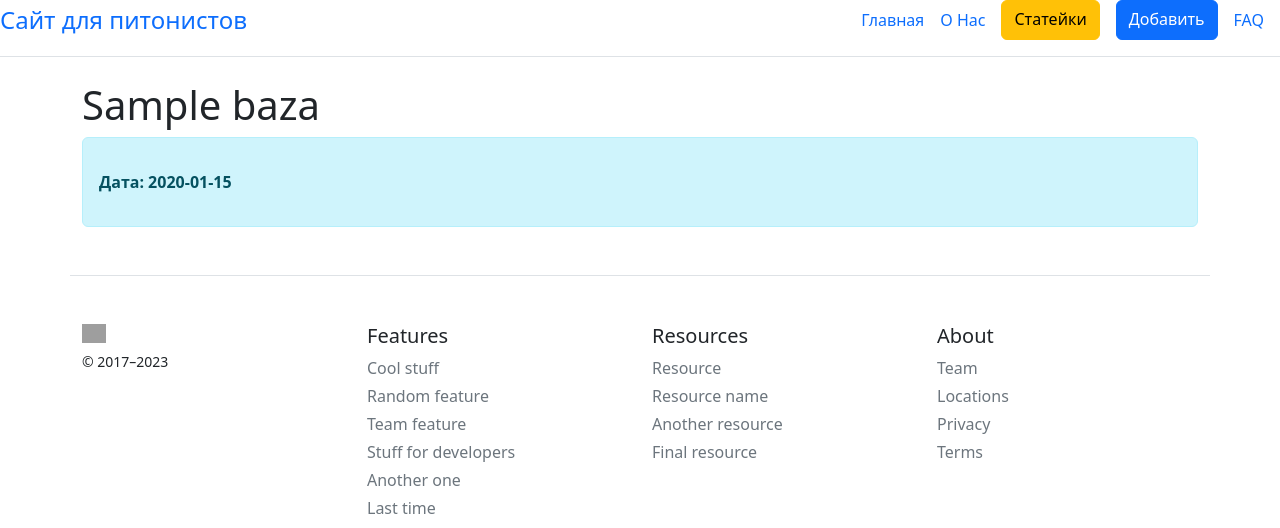
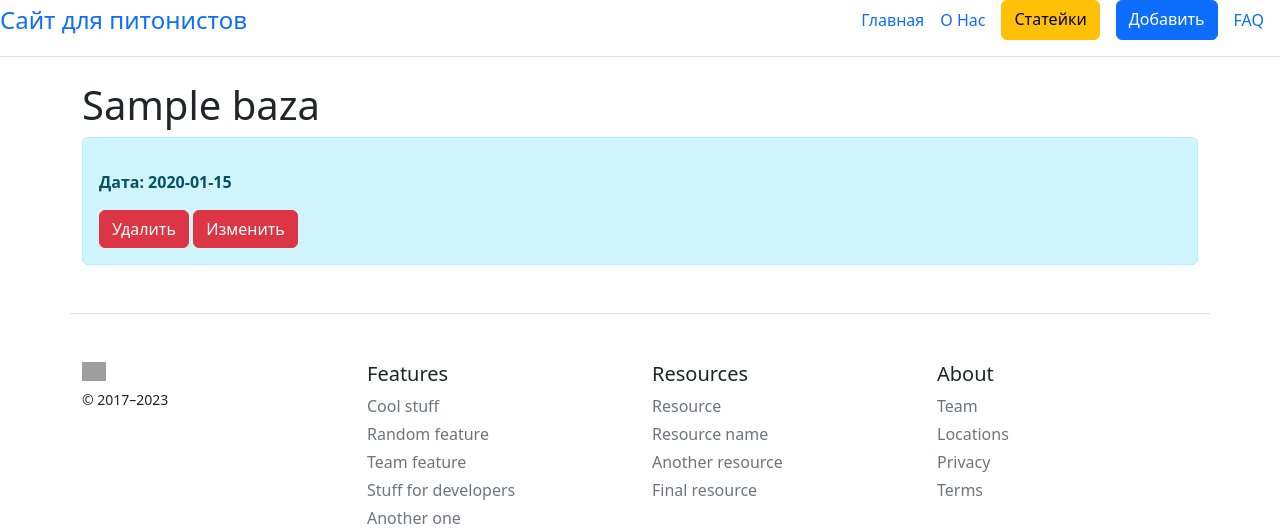
Before and after one commit to Kabanskiy/flaskblog, a Flask app: template templates/posts_detail.html in a window 1280 px wide. Shown: the top 528 px of the page. Run offline with Flask 3, Linux system fonts and the light colour scheme; tables that the repository leaves empty hold one stand-in row (values such as "Sample post"); the template is opened without the code that fills it: values that come from a table or form of the project are taken from there, most other values are stand-ins (such as "Sample title", 1, 10 or a date in 2020); grey boxes are pictures that could not be loaded.

Commit message:
Добавлены кнопки удаления и изменения

```diff
--- a/templates/posts_detail.html
+++ b/templates/posts_detail.html
@@ -10,6 +10,8 @@
         <div class="alert alert-info">
             <p>{{ baze.info }}</p>
             <p><b>Дата: {{ baze.date.date() }}</b></p>
+            <a href="/posts/{{ i.id }}/delete" class="btn btn-danger">Удалить</a>
+            <a href="/posts/{{ i.id }}/update" class="btn btn-danger">Изменить</a>
         </div>
     </div>
 {% endblock %}
```
